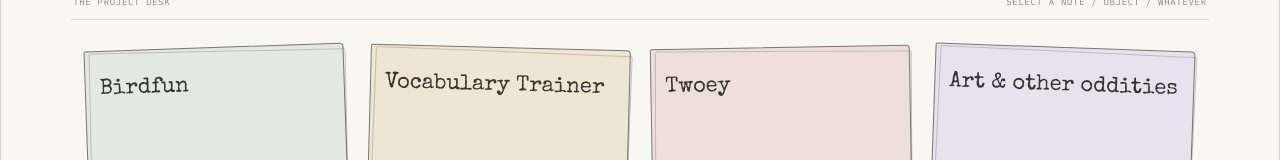
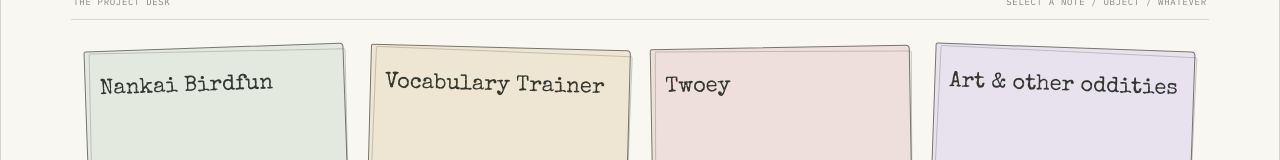
Before and after one commit to Big-Hare/big-hare.github.io, a plain HTML site: page index.html in a window 1280 px wide. Shown: the part 351-511 px from the top of the page. Drawn offline with nearby package versions, Linux system fonts and the light colour scheme; a web font is replaced by a local one.

Commit message:
Rename Birdfun homepage card to Nankai Birdfun

```diff
--- a/index.html
+++ b/index.html
@@ -53,7 +53,7 @@
         <div class="desktop-heading"><span>THE PROJECT DESK</span><span>SELECT A NOTE / OBJECT / WHATEVER</span></div>
         <div class="workspace">
           <button class="project-item bird" type="button" data-project="birdfun" aria-pressed="false">
-            <span class="item-title">Birdfun</span><span class="item-tags">WEB · BIRDS · EDUCATION</span>
+            <span class="item-title">Nankai Birdfun</span><span class="item-tags">WEB · BIRDS · EDUCATION</span>
           </button>
           <button class="project-item vocab" type="button" data-project="vocab" aria-pressed="false">
             <span class="item-title">Vocabulary Trainer</span><span class="item-tags">SOFTWARE · LANGUAGE</span>
```
